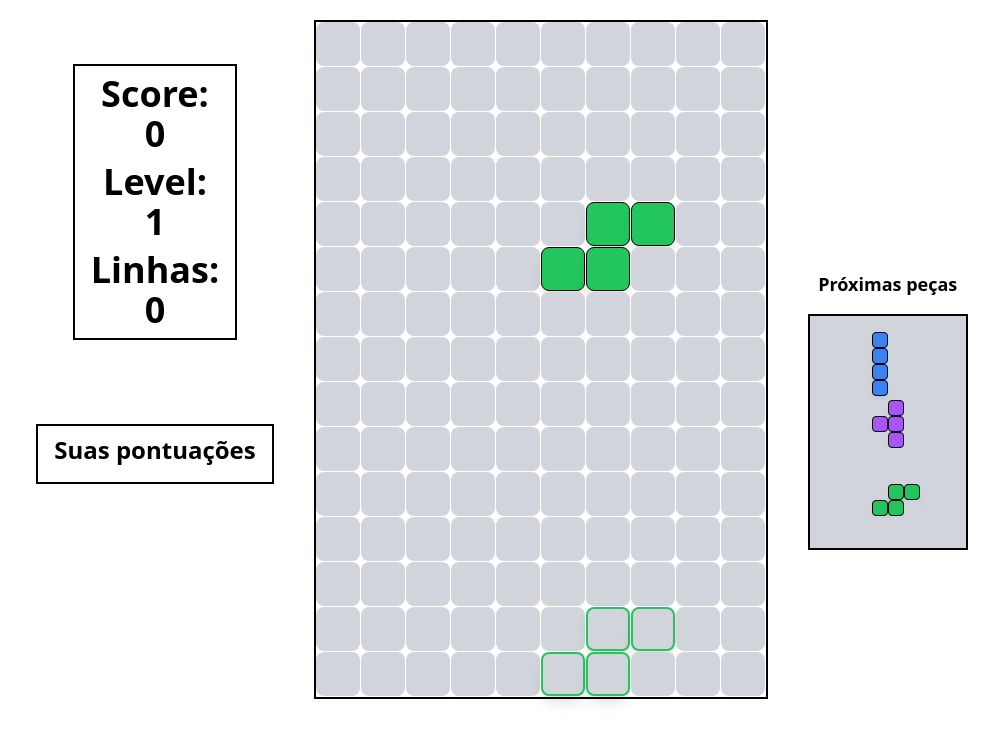
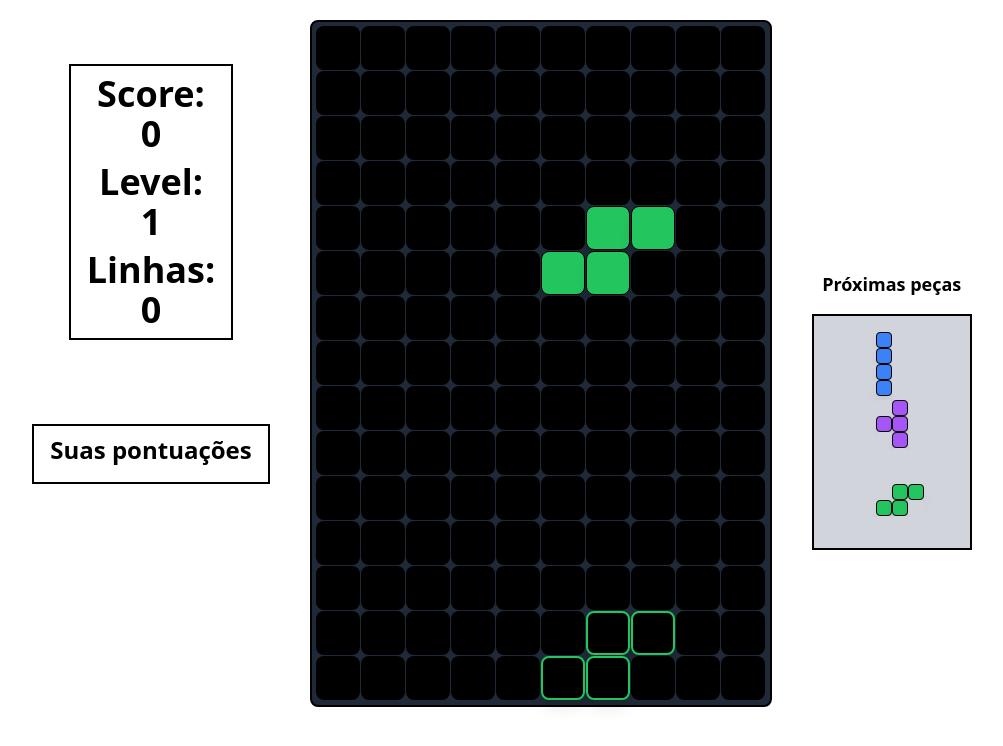
Before and after one commit to LukaVieira1/tetris, a React (Vite) app: page / in a window 1280 px wide. Shown: the top 746 px of the page, without its empty margins (138-1141 px from the left). Built offline with nearby package versions, Linux system fonts and the light colour scheme.

Commit message:
refactor: Board UI: change board color

```diff
--- a/src/components/GameBoard.tsx
+++ b/src/components/GameBoard.tsx
@@ -34,7 +34,7 @@ export const GameBoard = ({
   );
 
   return (
-    <div className="grid grid-cols-[repeat(10,minmax(0,45px))] grid-rows-[repeat(15,minmax(0,45px))] border-2 border-black">
+    <div className="grid grid-cols-[repeat(10,minmax(0,45px))] grid-rows-[repeat(15,minmax(0,45px))] border-2 border-black bg-gray-800 rounded-lg p-1">
       {finalBoard.map((row, y) =>
         row.map((cell, x) => (
           <div
@@ -45,10 +45,10 @@ export const GameBoard = ({
             key={`${x}-${y}`}
             className={`size-11 rounded-lg transition-transform duration-200 ${
               cell.value === 0
-                ? "bg-gray-300"
+                ? "bg-black"
                 : cell.value === 1
                 ? `border border-black shadow-lg`
-                : `bg-gray-300 shadow-lg`
+                : `bg-black shadow-lg`
             }`}
           ></div>
         ))
```
